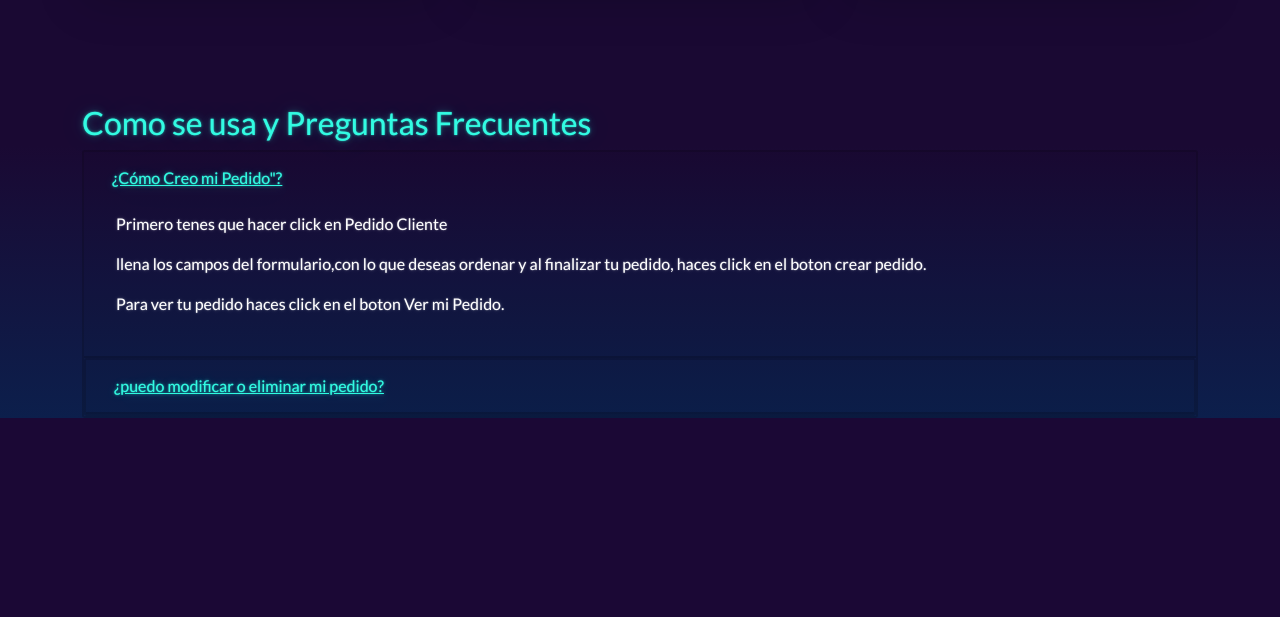
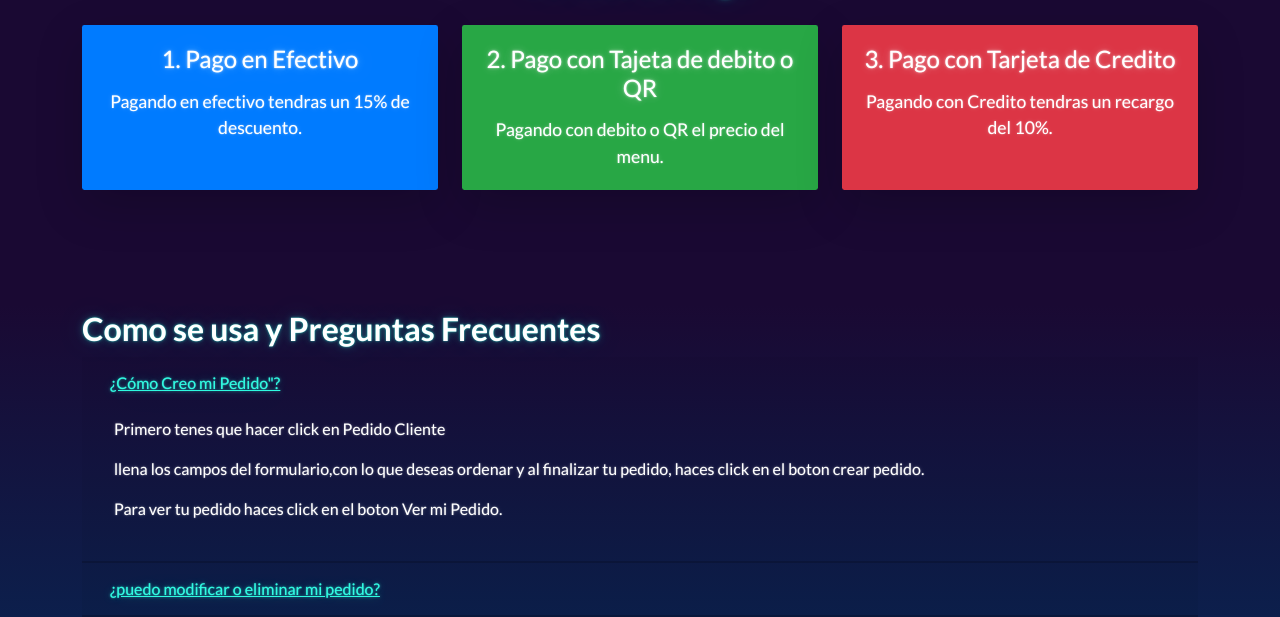
Before and after one commit to BryanRB519/Menu-Restaurante-pythonanywhere, a Django app: page / in a window 1280 px wide. Shown: the part 944-1561 px from the top of the page. Before the commit the page ends 1362 px from the top, so only its background shows below. Run offline with Django 5.2, Linux system fonts and the light colour scheme; some libraries are stand-ins or nearby versions.

Commit message:
actualizado

```diff
--- a/MiProyecto/App/static/App/styles.css
+++ b/MiProyecto/App/static/App/styles.css
@@ -1,22 +1,3 @@
-nav {
-    background-color: #000000; /* Fondo oscuro para resaltar los colores fluorescentes */
-    padding: 10px;
-}
-
-nav a {
-    color: #39FF14; /* Cambia a otro color neón si prefieres */
-    font-weight: bold;
-    text-decoration: none;
-    padding: 0 15px;
-    transition: color 0.3s ease;
-}
-
-nav a:hover {
-    color: #FF1493; /* Cambia el color al pasar el ratón (hover) */
-}
-
-
-
 .form-container {
     display: flex;
     justify-content: center;
@@ -36,3 +17,98 @@
     color: rgb(0, 204, 255);
     text-shadow: 2px 2px 5px rgba(0, 0, 0, 0.3);
 }
+
+
+/* Estilos generales del carrusel */
+.carousel {
+    position: relative;
+    width: 100%;
+    height: 500px; /* Ajusta la altura según tus necesidades */
+    overflow: hidden;
+}
+
+/* Estilo para las imágenes del carrusel */
+.carousel-item img {
+    width: 100%;
+    height: 100%;
+    object-fit: cover; /* Asegura que la imagen cubra el área del carrusel sin distorsionarse */
+}
+
+/* Estilo para las leyendas del carrusel */
+.carousel-caption {
+    position: absolute;
+    bottom: 20px; /* Espacio desde la parte inferior */
+    left: 50%; /* Centrar horizontalmente */
+    transform: translateX(-50%); /* Ajusta el centrado */
+    color: rgb(0, 0, 0); /* Color del texto */
+    text-shadow: 2px 2px 4px rgba(0, 0, 0, 0.7); /* Sombra para mejorar la legibilidad */
+    background-color: rgba(119, 119, 119, 0.7); /* Fondo semitransparente */
+    padding: 10px 20px; /* Espaciado interno */
+    border-radius: 5px; /* Bordes redondeados */
+    z-index: 10;
+}
+
+/* Estilo para los controles del carrusel */
+.carousel-control-prev,
+.carousel-control-next {
+    filter: invert(50%); /* Cambia el color de los iconos a blanco */
+}
+
+/* Estilo para los indicadores */
+.carousel-indicators {
+    bottom: 15px; /* Ajusta la posición de los indicadores */
+}
+
+.carousel-indicators li {
+    background-color: rgba(136, 138, 138, 0.5); /* Color de fondo semitransparente */
+    border-radius: 50%; /* Indicadores redondeados */
+    width: 12px; /* Ancho del indicador */
+    height: 12px; /* Alto del indicador */
+}
+
+.carousel-indicators .active {
+    background-color: white; /* Color de fondo para el indicador activo */
+}
+
+.como-funciona h2 {
+    font-weight: bold;
+    color: #ffff;
+
+}
+
+.paso {
+    padding: 20px;
+    border-radius:10px;
+    transition: transform 0.3s ease;
+}
+
+.paso h3 {
+    font-size: 1.5em;
+    margin-bottom: 15px;
+
+}
+
+.paso p {
+    font-size: 1.1em;
+}
+
+.paso:hover {
+    transform: scale(1.05);
+}
+
+.card {
+    border: none;
+}
+
+.bg-primary {
+    background-color: #007bff !important;
+}
+
+
+.bg-success {
+    background-color: #28a745 !important;
+}
+
+.bg-danger {
+    background-color: #dc3545 !important;
+}
```
